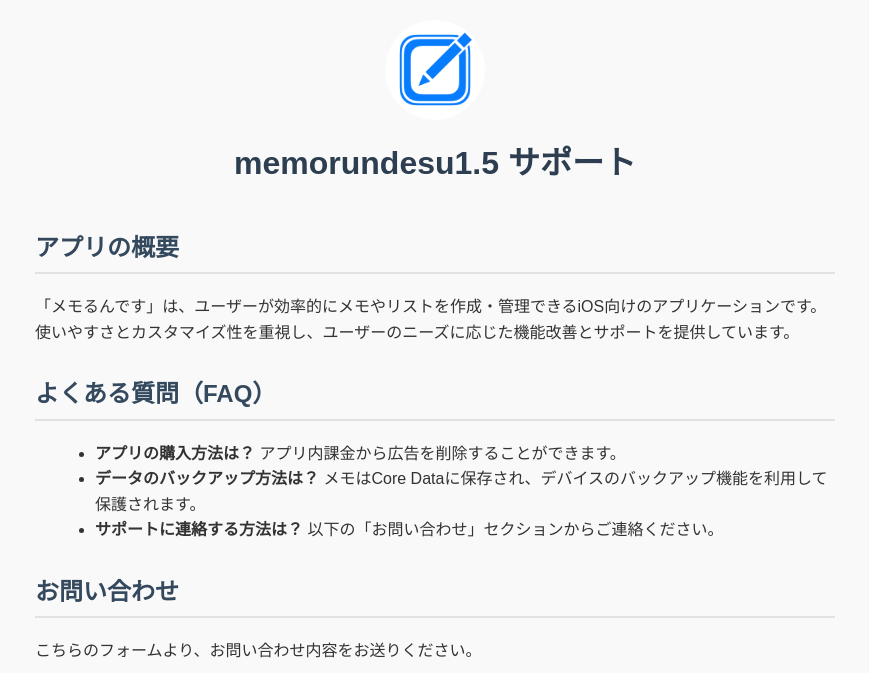
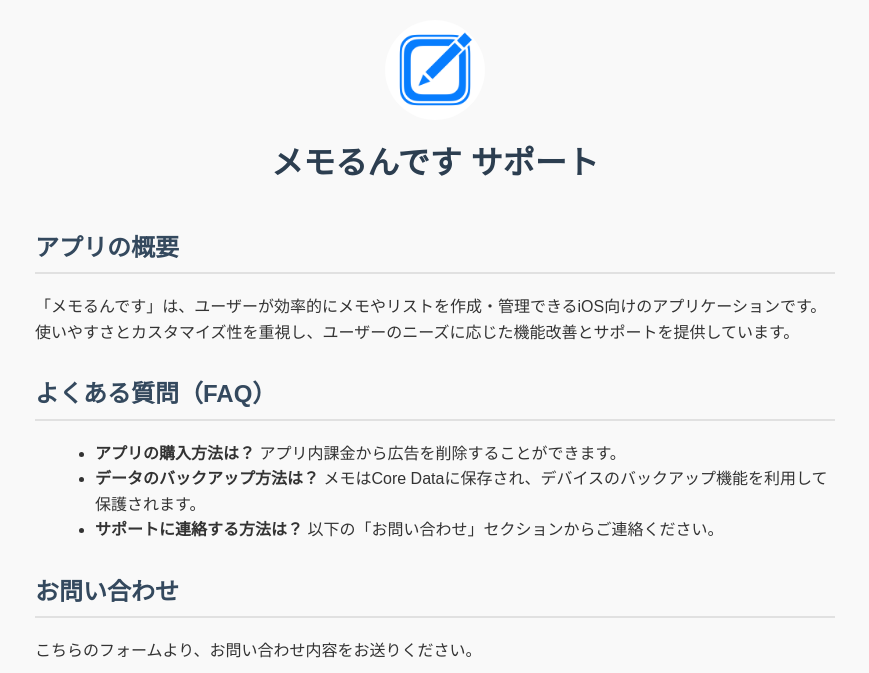
Before and after one commit to thisisikemen/privacy-policy-memorundesu, a plain HTML site: page support.html in a window 1280 px wide. Shown: the top 673 px of the page, without its empty margins (205-1074 px from the left). Drawn offline with Linux system fonts and the light colour scheme.

Commit message:
Update support.html

```diff
--- a/support.html
+++ b/support.html
@@ -90,7 +90,7 @@
 <body>
     <header>
         <img src="memorundesuiconblue.png.001.png" alt="memorundesu1.5 ロゴ">
-        <h1>memorundesu1.5 サポート</h1>
+        <h1>メモるんです サポート</h1>
     </header>
 
     <section>
```
